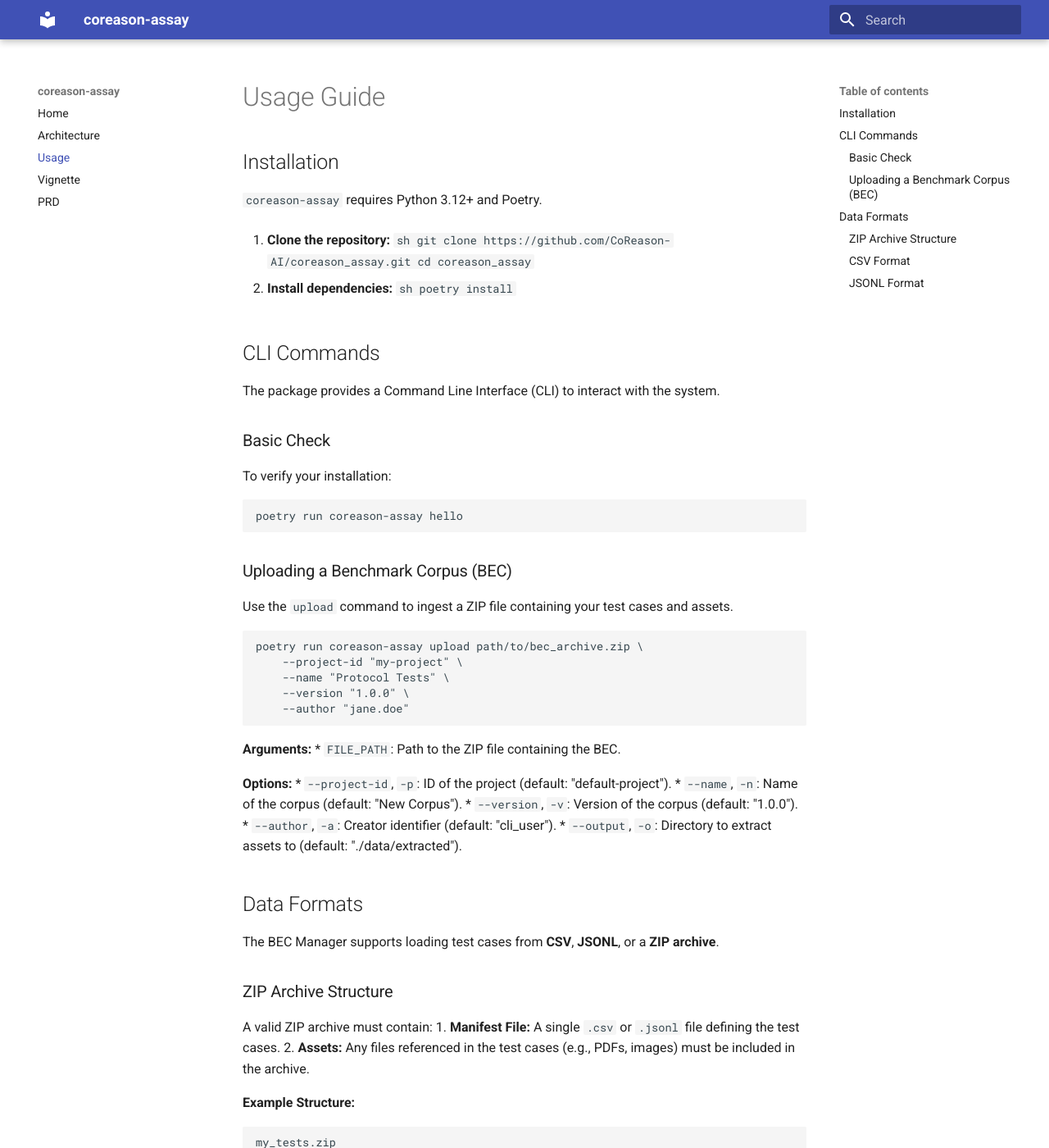
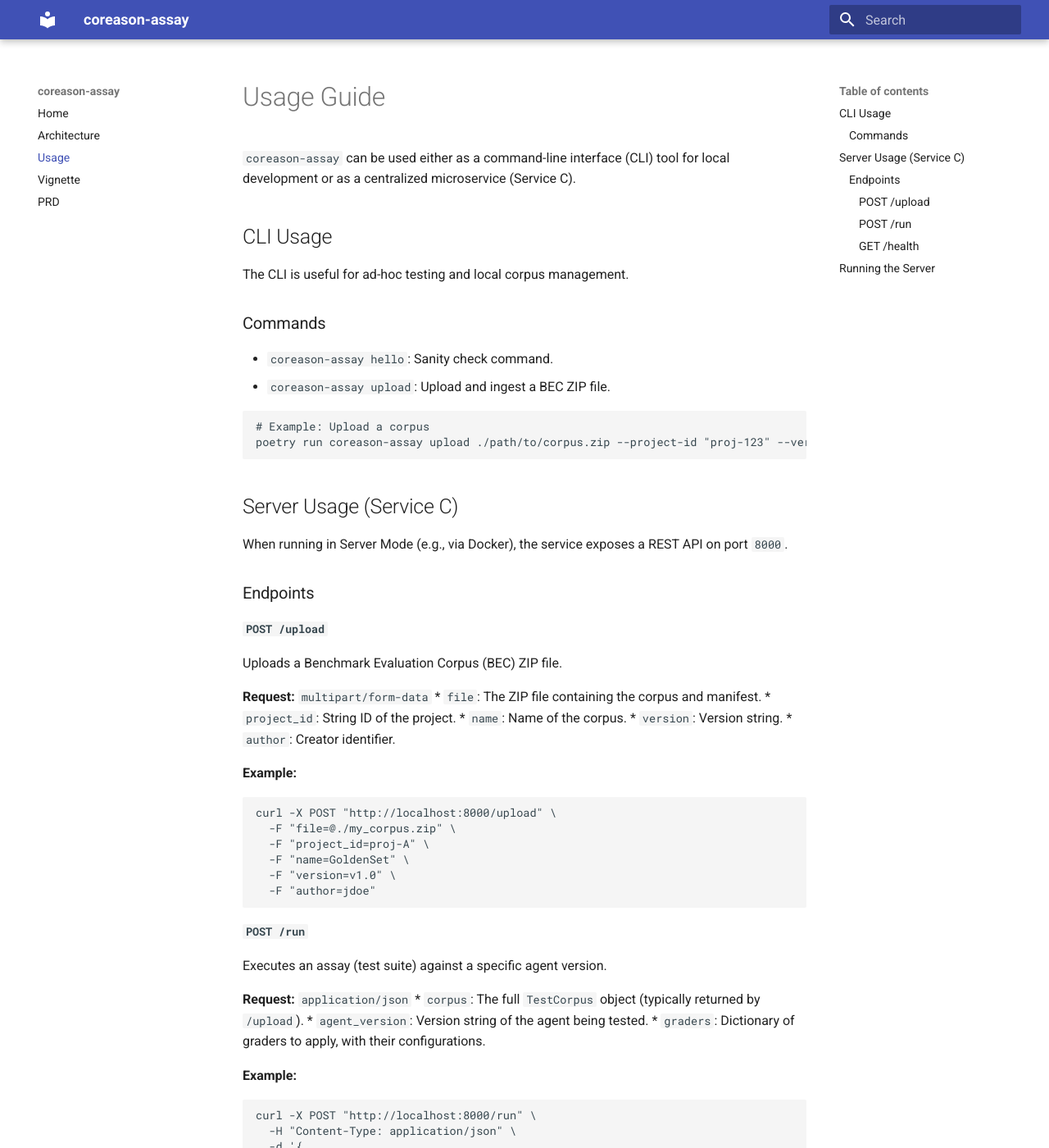
Before and after one commit to CoReason-AI/coreason-assay, an MkDocs documentation site: the page built from docs/usage.md, in a window 1280 px wide and 1400 px high. Shown: the whole window at 82% size. Built offline with MkDocs 1.6.1 and Material for MkDocs 9.7.7, drawn with Linux system fonts in a browser that asks for light colours; some of the changed text lies outside the part shown.

Commit message:
Merge pull request #59 from CoReason-AI/feature/qc-service-containerization-10181305550804672871
Containerize coreason-assay as QC Service

````diff
--- a/docs/usage.md
+++ b/docs/usage.md
@@ -1,99 +1,90 @@
 # Usage Guide
 
-## Installation
+`coreason-assay` can be used either as a command-line interface (CLI) tool for local development or as a centralized microservice (Service C).
 
-`coreason-assay` requires Python 3.12+ and Poetry.
+## CLI Usage
 
-1.  **Clone the repository:**
-    ```sh
-    git clone https://github.com/CoReason-AI/coreason_assay.git
-    cd coreason_assay
-    ```
+The CLI is useful for ad-hoc testing and local corpus management.
 
-2.  **Install dependencies:**
-    ```sh
-    poetry install
-    ```
+### Commands
 
-## CLI Commands
+*   `coreason-assay hello`: Sanity check command.
+*   `coreason-assay upload`: Upload and ingest a BEC ZIP file.
 
-The package provides a Command Line Interface (CLI) to interact with the system.
-
-### Basic Check
-To verify your installation:
-```sh
-poetry run coreason-assay hello
+```bash
+# Example: Upload a corpus
+poetry run coreason-assay upload ./path/to/corpus.zip --project-id "proj-123" --version "1.0.0"
 ```
 
-### Uploading a Benchmark Corpus (BEC)
-Use the `upload` command to ingest a ZIP file containing your test cases and assets.
+## Server Usage (Service C)
 
-```sh
-poetry run coreason-assay upload path/to/bec_archive.zip \
-    --project-id "my-project" \
-    --name "Protocol Tests" \
-    --version "1.0.0" \
-    --author "jane.doe"
+When running in Server Mode (e.g., via Docker), the service exposes a REST API on port `8000`.
+
+### Endpoints
+
+#### `POST /upload`
+Uploads a Benchmark Evaluation Corpus (BEC) ZIP file.
+
+**Request:** `multipart/form-data`
+*   `file`: The ZIP file containing the corpus and manifest.
+*   `project_id`: String ID of the project.
+*   `name`: Name of the corpus.
+*   `version`: Version string.
+*   `author`: Creator identifier.
+
+**Example:**
+```bash
+curl -X POST "http://localhost:8000/upload" \
+  -F "file=@./my_corpus.zip" \
+  -F "project_id=proj-A" \
+  -F "name=GoldenSet" \
+  -F "version=v1.0" \
+  -F "author=jdoe"
 ```
 
-**Arguments:**
-*   `FILE_PATH`: Path to the ZIP file containing the BEC.
+#### `POST /run`
+Executes an assay (test suite) against a specific agent version.
 
-**Options:**
-*   `--project-id`, `-p`: ID of the project (default: "default-project").
-*   `--name`, `-n`: Name of the corpus (default: "New Corpus").
-*   `--version`, `-v`: Version of the corpus (default: "1.0.0").
-*   `--author`, `-a`: Creator identifier (default: "cli_user").
-*   `--output`, `-o`: Directory to extract assets to (default: "./data/extracted").
+**Request:** `application/json`
+*   `corpus`: The full `TestCorpus` object (typically returned by `/upload`).
+*   `agent_version`: Version string of the agent being tested.
+*   `graders`: Dictionary of graders to apply, with their configurations.
 
-## Data Formats
-
-The BEC Manager supports loading test cases from **CSV**, **JSONL**, or a **ZIP archive**.
-
-### ZIP Archive Structure
-A valid ZIP archive must contain:
-1.  **Manifest File:** A single `.csv` or `.jsonl` file defining the test cases.
-2.  **Assets:** Any files referenced in the test cases (e.g., PDFs, images) must be included in the archive.
-
-**Example Structure:**
-```
-my_tests.zip
-├── manifest.csv
-├── documents/
-│   ├── protocol_A.pdf
-│   └── protocol_B.pdf
-└── images/
-    └── chart.png
+**Example:**
+```bash
+curl -X POST "http://localhost:8000/run" \
+  -H "Content-Type: application/json" \
+  -d '{
+    "corpus": { ... },
+    "agent_version": "0.5.0-draft",
+    "graders": {
+      "Latency": { "threshold_ms": 2000 },
+      "Faithfulness": {},
+      "Reasoning": {}
+    }
+  }'
 ```
 
-### CSV Format
-When using CSV, complex nested fields (like lists or dictionaries) must be JSON-encoded strings.
+#### `GET /health`
+Returns the service health status and version.
 
-| Column | Description | Example |
-| :--- | :--- | :--- |
-| `prompt` | User input text | "Analyze this patient." |
-| `files` | JSON list of file paths (relative to ZIP root) | `["documents/protocol_A.pdf"]` |
-| `context` | JSON dict of user context | `{"role": "doctor", "time": "14:00"}` |
-| `tool_outputs` | JSON dict of mock tool responses | `{"search_db": [{"id": 1, "name": "Drug X"}]}` |
-| `expected_text` | Expected text output (fuzzy match) | "The patient needs Drug X." |
-| `expected_reasoning` | JSON list of required reasoning steps | `["Check vitals", "Prescribe"]` |
-| `expected_structure` | JSON dict for exact structure match | `{"diagnosis": "Flu"}` |
-| `forbidden_content` | JSON list of negative constraints | `["Do not mention pricing"]` |
-| `tool_mocks` | JSON dict for error injection | `{"patient_db": "503 Error"}` |
+**Example:**
+```bash
+curl http://localhost:8000/health
+# Output: {"status": "healthy", "service": "coreason-assay", "version": "0.3.0"}
+```
 
-### JSONL Format
-Each line is a valid JSON object matching the `TestCase` schema. This format is preferred for complex data as it doesn't require double-encoding JSON strings.
+## Running the Server
 
-```json
-{
-  "inputs": {
-    "prompt": "Analyze this.",
-    "files": ["documents/doc1.pdf"],
-    "context": {"user": "admin"}
-  },
-  "expectations": {
-    "text": "Analysis complete.",
-    "reasoning": ["Step 1", "Step 2"]
-  }
-}
+You can run the server using Uvicorn directly or via Docker.
+
+**Using Uvicorn:**
+```bash
+poetry run uvicorn coreason_assay.server:app --reload
 ```
+
+**Using Docker:**
+```bash
+docker build -t coreason-assay:0.3.0 .
+docker run -p 8000:8000 coreason-assay:0.3.0
+```
--- a/pyproject.toml
+++ b/pyproject.toml
@@ -1,6 +1,6 @@
 [tool.poetry]
 name = "coreason_assay"
-version = "0.2.0"
+version = "0.3.0"
 description = "Quality Control (QC) laboratory of the CoReason platform"
 authors = ["Gowtham A Rao <gowtham.rao@coreason.ai>"]
 license = "Prosperity-3.0"
@@ -13,9 +13,13 @@ pydantic = "^2.12.5"
 jsonschema = "^4.26.0"
 typer = "^0.21.1"
 pydantic-settings = "^2.12.0"
+fastapi = "*"
+uvicorn = "*"
+python-multipart = "*"
 
 [tool.poetry.group.dev.dependencies]
 pytest = "^8.2.2"
+httpx = "*"
 ruff = "^0.4.8"
 pre-commit = "^3.7.1"
 pytest-cov = "^5.0.0"
--- a/src/coreason_assay/__init__.py
+++ b/src/coreason_assay/__init__.py
@@ -12,7 +12,7 @@
 Quality Control (QC) laboratory of the CoReason platform
 """
 
-__version__ = "0.2.0"
+__version__ = "0.3.0"
 __author__ = "Gowtham A Rao"
 __email__ = "gowtham.rao@coreason.ai"
 
````
Also changed, not shown: README.md (+12 -0 lines), docs/requirements.md (added, +32 -0 lines), 4 other files.
